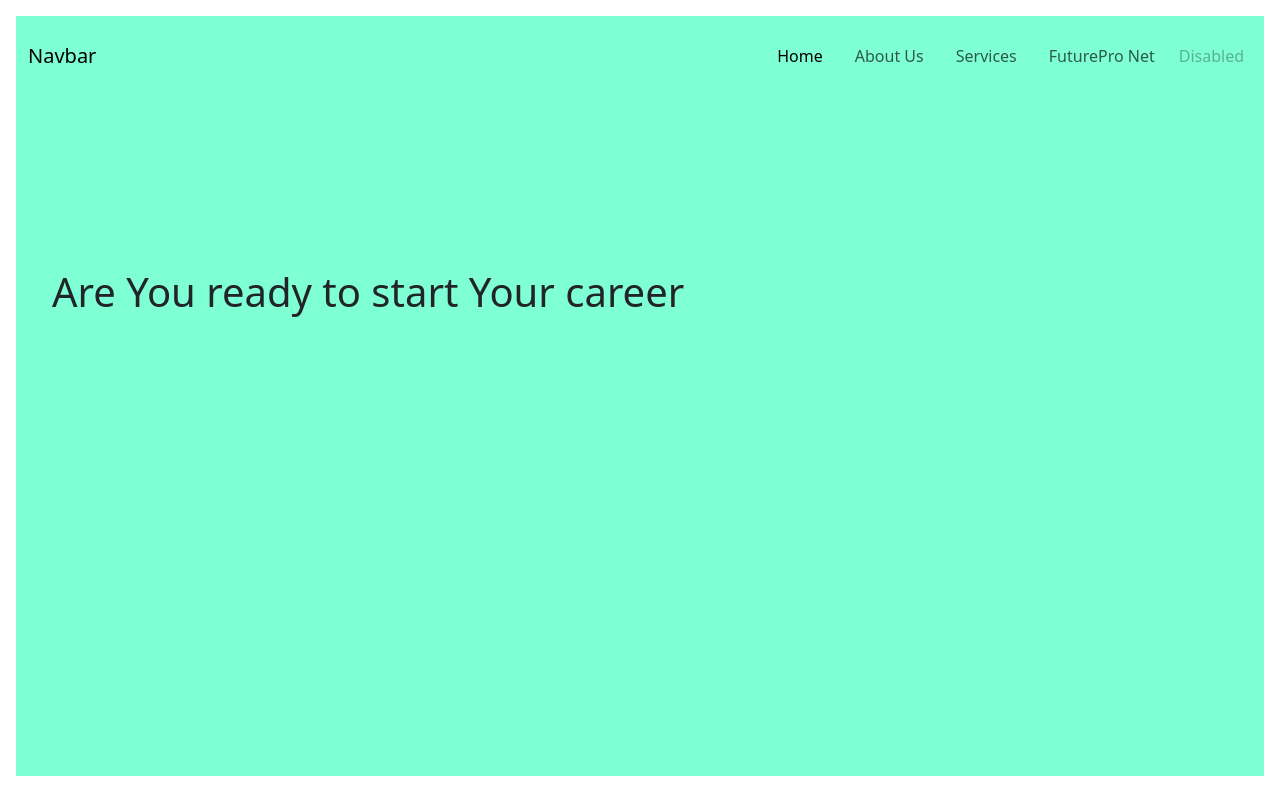
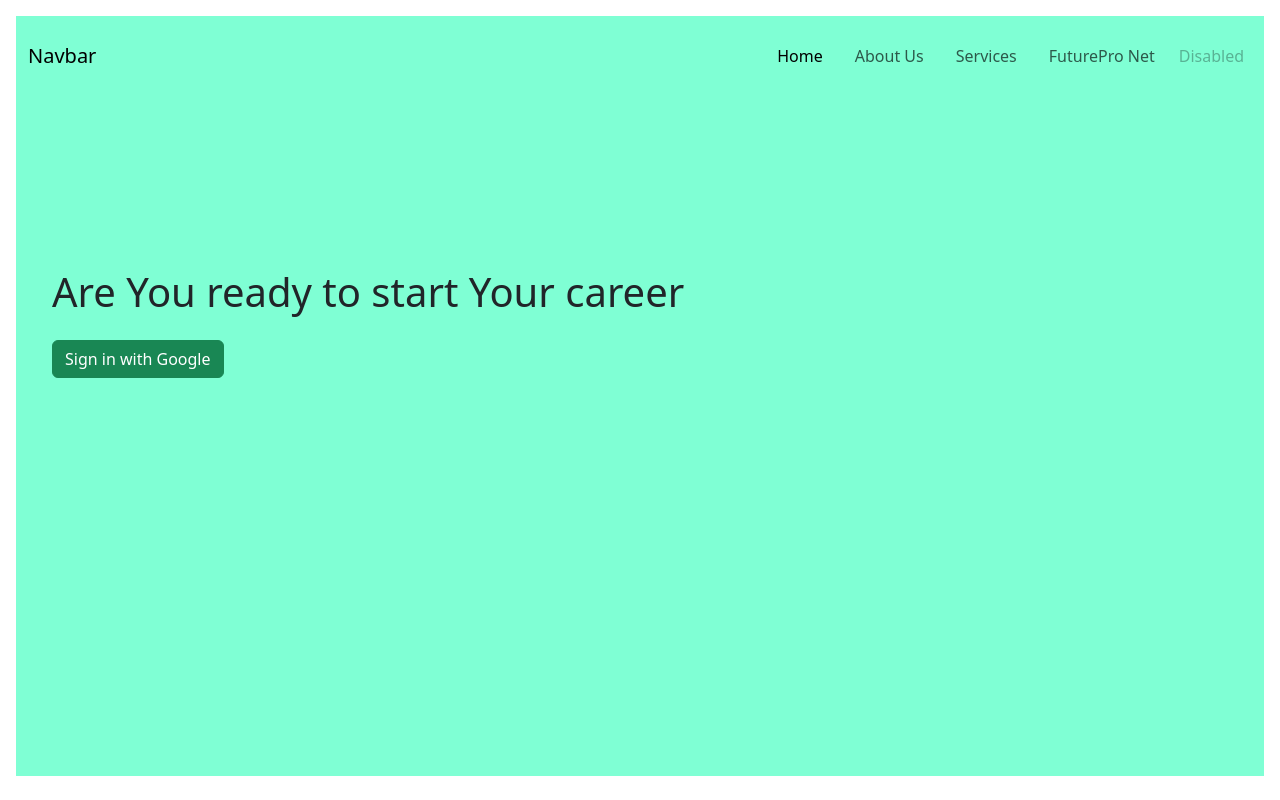
Before and after one commit to Milanka00/Social-media-application, a React (Create React App) app: page / in a window 1280 px wide. Built offline with nearby package versions, Linux system fonts and the light colour scheme.

Commit message:
authentication

```diff
--- a/src/App.js
+++ b/src/App.js
@@ -1,4 +1,6 @@
 import './App.css';
+import React,{useState} from 'react';
+
 import {BrowserRouter as Router,Routes,Route,Link } from 'react-router-dom'
 
 
@@ -8,13 +10,14 @@ import NetPage from './Pages/futureproNet';
 import LandingPage from './Pages/landingPage';
 
 function App() {
+  const [auth,setAuth]=useState(false);
   return (
     <div className="App">
 
       <Router>
         <Routes>
-          <Route path='/' element={<LandingPage/>}/>
-          <Route path='/futurePronet' element={<NetPage/>}/>
+          <Route path='/' element={<LandingPage />}/>
+          <Route path='/futurePronet' element={<NetPage setAuth={setAuth}/>}/>
         </Routes>
       </Router>
 
--- a/src/Pages/landingPage.jsx
+++ b/src/Pages/landingPage.jsx
@@ -1,9 +1,21 @@
 import React from 'react';
 import NavBar from '../Components/navBar';
+import {auth,provider} from '../firebase-config';
+import {signInWithPopup } from 'firebase/auth';
+import { useNavigate } from 'react-router-dom';
 
 import './landingpage.css'
 
-const LandingPage = () => {
+const LandingPage = ({setAuth}) => {
+    let navigate=useNavigate();
+
+    const signInWithGoogle=()=>{
+        signInWithPopup(auth,provider).then((result)=>{
+            localStorage.setItem("Auth",true);
+            setAuth(true);
+            navigate('/');
+        });
+    };
     return (
         <React.Fragment>
             <div className='outlinebox'>
@@ -14,10 +26,13 @@ const LandingPage = () => {
 
                 </div>
 
-                <div className='mainsection d-flex w-100 m-3 '>
+                <div className='mainsection d-flex w-100 m-3 flex-column '>
                     <div className='textsection w-75 m-3'>
                         <h1>Are You ready to start Your career</h1>
 
+                    </div>
+                    <div>
+                        <button className='btn btn-success ms-3' onClick={signInWithGoogle}>Sign in with Google</button>
                     </div>
                     <div className='imgsection w-25 m-3'>
 
```
